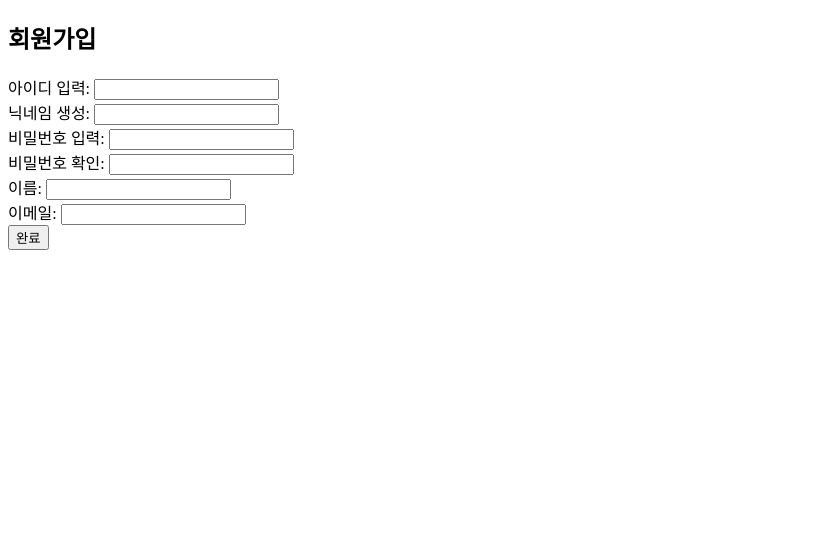
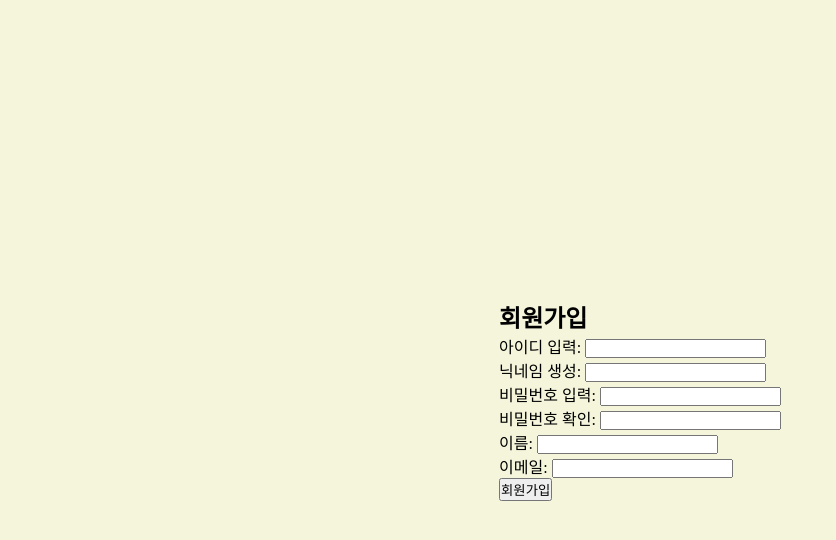
Before and after one commit to alstjdwo1601/Community_Project, a plain HTML site: page html/SignupPage.html in a window 1280 px wide. Shown: the whole page, without its empty margins (0-836 px from the left). Drawn offline with Linux system fonts and the light colour scheme.

Commit message:
화면연결&회원가입 css수정

```diff
--- a/css/MainStyle.css
+++ b/css/MainStyle.css
@@ -8,7 +8,7 @@ body{
     justify-content: center;
     align-items: center;
     height: 100vh;
-    background-image: url(MainBackground.jpg);
+    background-image: url(/image/MainBackground.jpg);
     background-repeat: no-repeat center;
     background-size: cover;
 }
--- a/css/SignupStyle.css
+++ b/css/SignupStyle.css
@@ -0,0 +1,11 @@
+*{
+    margin: 0; padding: 0; box-sizing: border-box;
+}
+
+body{
+    display: flex;
+    justify-content: center;
+    align-items: center;
+    height: 100vh;
+    background-color: beige;
+}
--- a/html/SignupPage.html
+++ b/html/SignupPage.html
@@ -3,48 +3,49 @@
 <head>
     <title>SignUp Page</title>
     <meta charset="utf-8">
+    <link rel="stylesheet" href="/css/SignupStyle.css">
 </head>
 <body>
     <section class="signup">
         <h1>회원가입</h1>
 
         <form action="">
-            <div>
+            <div class="idArea">
                 <label for="id">아이디 입력: </label>
                 <input type="text" name="userId" id="id"
                autocomplete="off" required>
 
             </div>
 
-            <div>
+            <div class="nickArea">
                <label for="nick">닉네임 생성: </label>
                 <input type="text" name="userNickname" id="nick"
                autocomplete="off" required>
 
             </div>
 
-            <div>
+            <div class="pwArea">
                <label for="pw">비밀번호 입력: </label>
                 <input type="password" name="userPw" id="pw"
                autocomplete="off" required>
 
             </div>
 
-            <div>
+            <div class="pw2Area">
                <label for="pw2">비밀번호 확인: </label>
                 <input type="password" name="userPw2" id="pw2"
                autocomplete="off" required>
 
             </div>
 
-            <div>
+            <div class="nameArea">
               <label for="name">이름: </label>
                <input type="text" name="userName" id="name"
                autocomplete="off" required>
 
             </div>
 
-            <div>
+            <div class="emailArea">
                <label for="email">이메일: </label>
                 <input type="email" name="userEmail" id="email"
                autocomplete="off" required>
@@ -52,7 +53,8 @@
             </div>
 
             <div class="btnArea">
-                <button type="submit">완료</button>
+                <button type="submit" id="btn"
+                onClick="location.href='MainPage.html'">회원가입</button>
            </div>
         </form>
     </section>
```
Also changed, not shown: html/MainPage.html (+3 -2 lines), html/NewPostPage.html (+1 -1 lines), html/PostListPage.html (+1 -1 lines), image/MainBackground.jpg (renamed from project/MainBackground.jpg).
